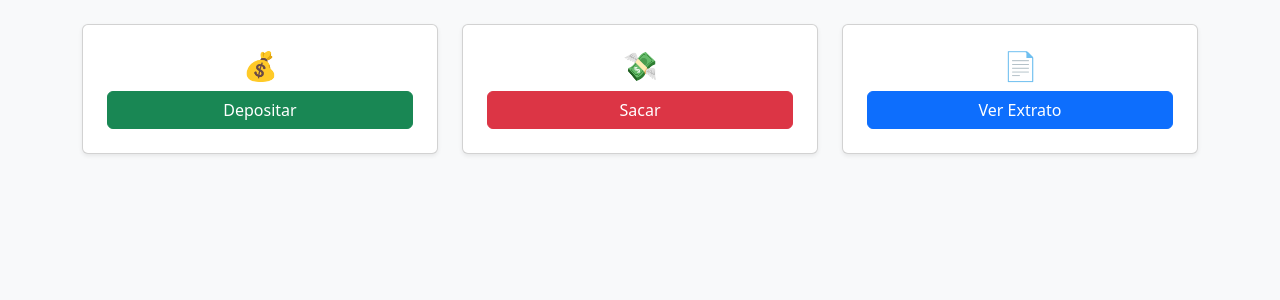
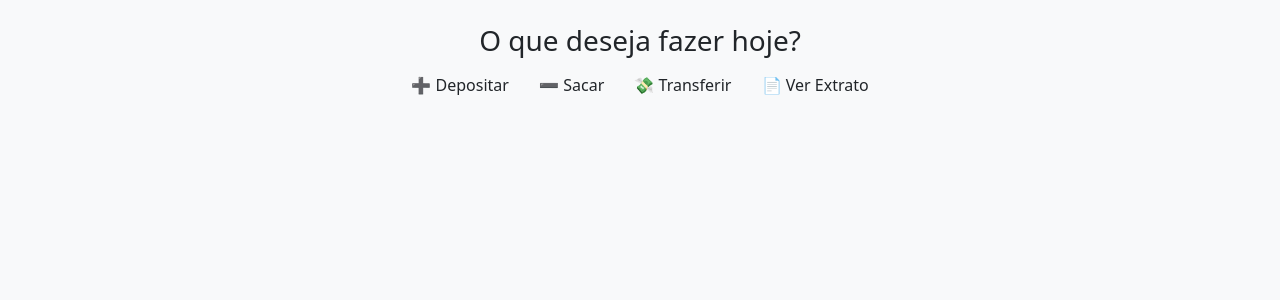
Before and after one commit to Mauricioosu/sistema_bancario, a Django app: page /banco/ in a window 1280 px wide. Shown: the part 63-363 px from the top of the page. Run offline with Django 5.2, Linux system fonts and the light colour scheme; a user stored in the database is signed in; data comes from the database, SQL or seed files in the repository; both versions use the stored data as it was after the commit.

Commit message:
feat : Adicionado tranferencias bancarias

```diff
--- a/MBank/contas/templates/contas/index.html
+++ b/MBank/contas/templates/contas/index.html
@@ -2,23 +2,13 @@
 
 {% block content %}
 <div class="row text-center">
-    <div class="col-md-4">
-        <div class="card shadow-sm p-4">
-            <h3>💰</h3>
-            <a href="{% url 'depositar' %}" class="btn btn-success w-100">Depositar</a>
-        </div>
-    </div>
-    <div class="col-md-4">
-        <div class="card shadow-sm p-4">
-            <h3>💸</h3>
-            <a href="{% url 'sacar' %}" class="btn btn-danger w-100">Sacar</a>
-        </div>
-    </div>
-    <div class="col-md-4">
-        <div class="card shadow-sm p-4">
-            <h3>📄</h3>
-            <a href="{% url 'extrato' %}" class="btn btn-primary w-100">Ver Extrato</a>
-        </div>
+     <div class="operacoes">
+    <h3>O que deseja fazer hoje?</h3>
+    <div class="botoes-grid">
+        <a href="{% url 'depositar' %}" class="btn">➕ Depositar</a>
+        <a href="{% url 'sacar' %}" class="btn">➖ Sacar</a>
+        <a href="{% url 'transferir' %}" class="btn">💸 Transferir</a>
+        <a href="{% url 'extrato' %}" class="btn">📄 Ver Extrato</a>
     </div>
 </div>
 {% endblock %}
--- a/MBank/contas/urls.py
+++ b/MBank/contas/urls.py
@@ -10,4 +10,5 @@ urlpatterns = [
     path('cadastrar/', views.cadastrar, name='cadastrar'),
     path('login/', auth_views.LoginView.as_view(template_name='contas/login.html'), name='login'),
     path('logout/', auth_views.LogoutView.as_view(), name='logout'),
+    path('transferir/', views.transferir, name='transferir'),
 ]
--- a/MBank/contas/views.py
+++ b/MBank/contas/views.py
@@ -4,6 +4,8 @@ from django.contrib import messages
 from .forms import CadastroForm
 from django.contrib.auth.decorators import login_required
 from decimal import Decimal
+from django.db import transaction
+from django.contrib.auth.models import User
 
 
 def cadastrar(request):
@@ -81,3 +83,52 @@ def sacar(request):
             messages.error(request, "Saldo insuficiente ou valor inválido.")
 
     return render(request, 'contas/saque.html')
+
+
+@login_required
+def transferir(request):
+    if request.method == "POST":
+        username_destino = request.POST.get('username_destino')
+        try:
+            valor = Decimal(request.POST.get('valor'))
+        except (ValueError, TypeError):
+            messages.error(request, "Valor inválido.")
+            return redirect('transferir')
+
+        if valor <= 0:
+            messages.error(request, "O valor deve ser maior que zero.")
+            return redirect('transferir')
+
+        try:
+            with transaction.atomic():
+                conta_origem = Conta.objects.select_for_update().get(usuario=request.user)
+                try:
+                    user_destino = User.objects.get(username=username_destino)
+                    conta_destino = Conta.objects.select_for_update().get(usuario=user_destino)
+                except (User.DoesNotExist, Conta.DoesNotExist):
+                    messages.error(request, "Utilizador de destino não encontrado.")
+                    return redirect('transferir')
+
+                if conta_origem == conta_destino:
+                    messages.error(request, "Não pode transferir para si mesmo.")
+                    return redirect('transferir')
+
+                if conta_origem.saldo >= valor:
+                    conta_origem.saldo -= valor
+                    conta_destino.saldo += valor
+
+                    conta_origem.save()
+                    conta_destino.save()
+
+                    Transacao.objects.create(conta=conta_origem, tipo='S', valor=valor)
+                    Transacao.objects.create(conta=conta_destino, tipo='D', valor=valor)
+
+                    messages.success(request, f"Transferência de R$ {valor} para {username_destino} concluída!")
+                    return redirect('index')
+                else:
+                    messages.error(request, "Saldo insuficiente para a transferência.")
+
+        except Exception:
+            messages.error(request, "Ocorreu um erro inesperado no processamento.")
+
+    return render(request, 'contas/transferir.html')
```
Also changed, not shown: MBank/contas/templates/contas/transferir.html (added, +19 -0 lines), MBank/db.sqlite3.
